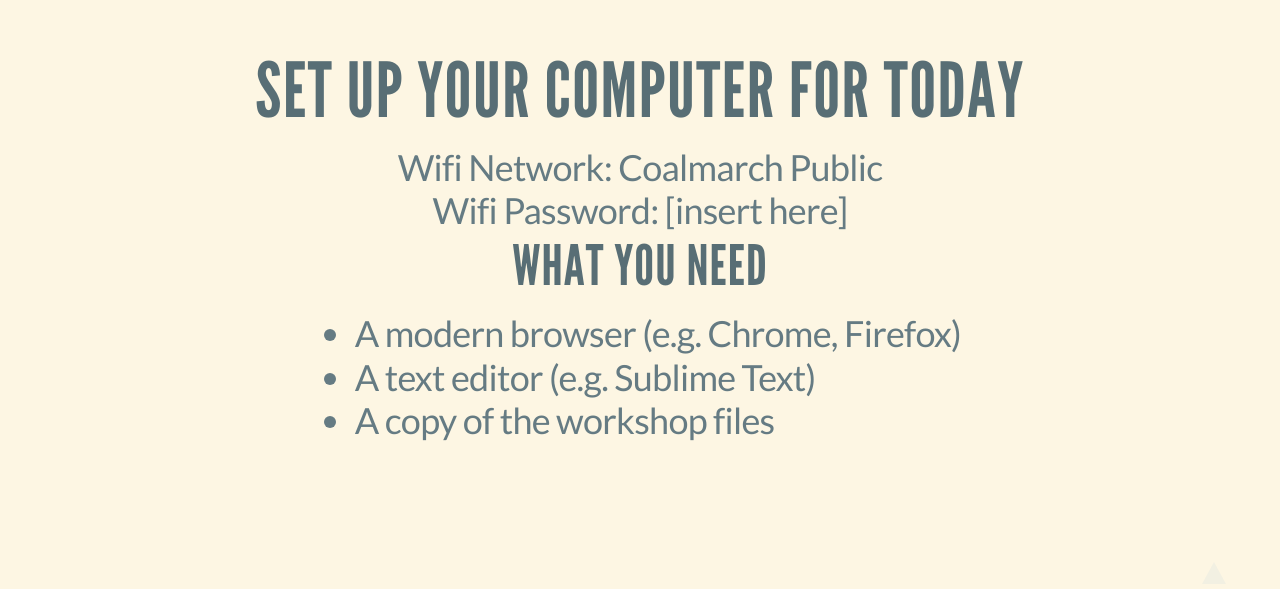
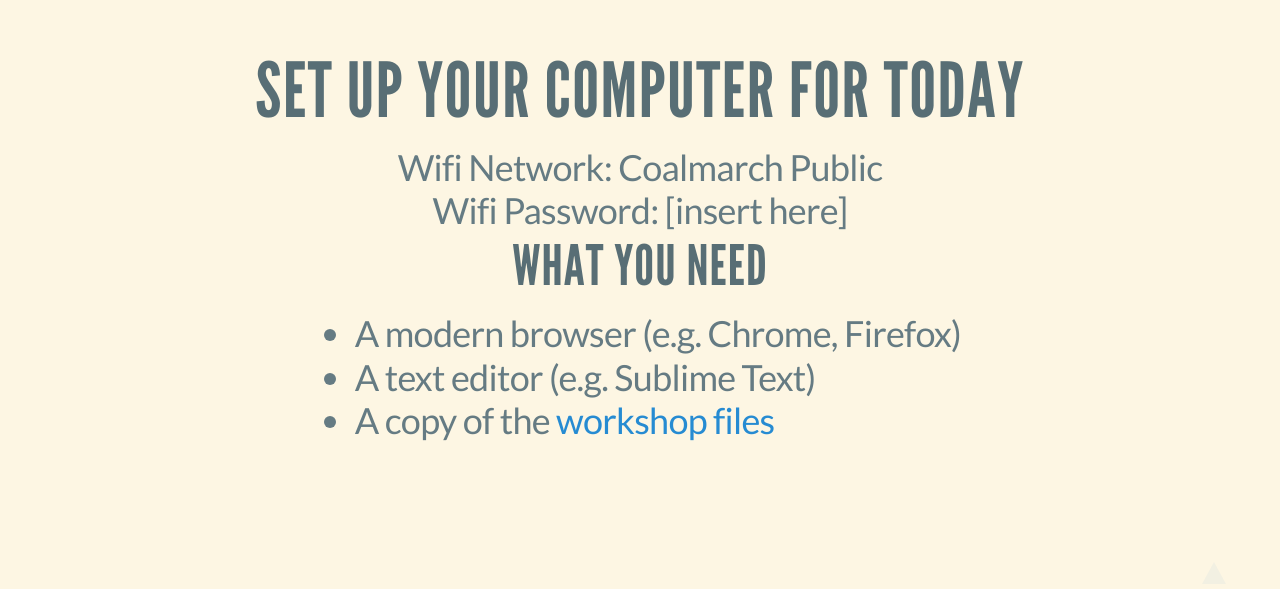
Before and after one commit to Roenok/gdi-rdu-responsive-workshop, a website: page index.html in a window 1280 px wide. Shown: the part 130-719 px from the top of the page. Drawn offline with Linux system fonts and the light colour scheme.

Commit message:
add a link to workshop files in slideshow

```diff
--- a/index.html
+++ b/index.html
@@ -54,7 +54,7 @@
 					<ul>
 						<li>A modern browser (e.g. Chrome, Firefox)</li>
 						<li>A text editor (e.g. Sublime Text)</li>
-						<li>A copy of the workshop files</li>
+						<li>A copy of the <a href="https://github.com/amwelles/gdi-rdu-responsive-workshop/archive/master.zip">workshop files</a></li>
 					</ul>
 				</section>
 
```
